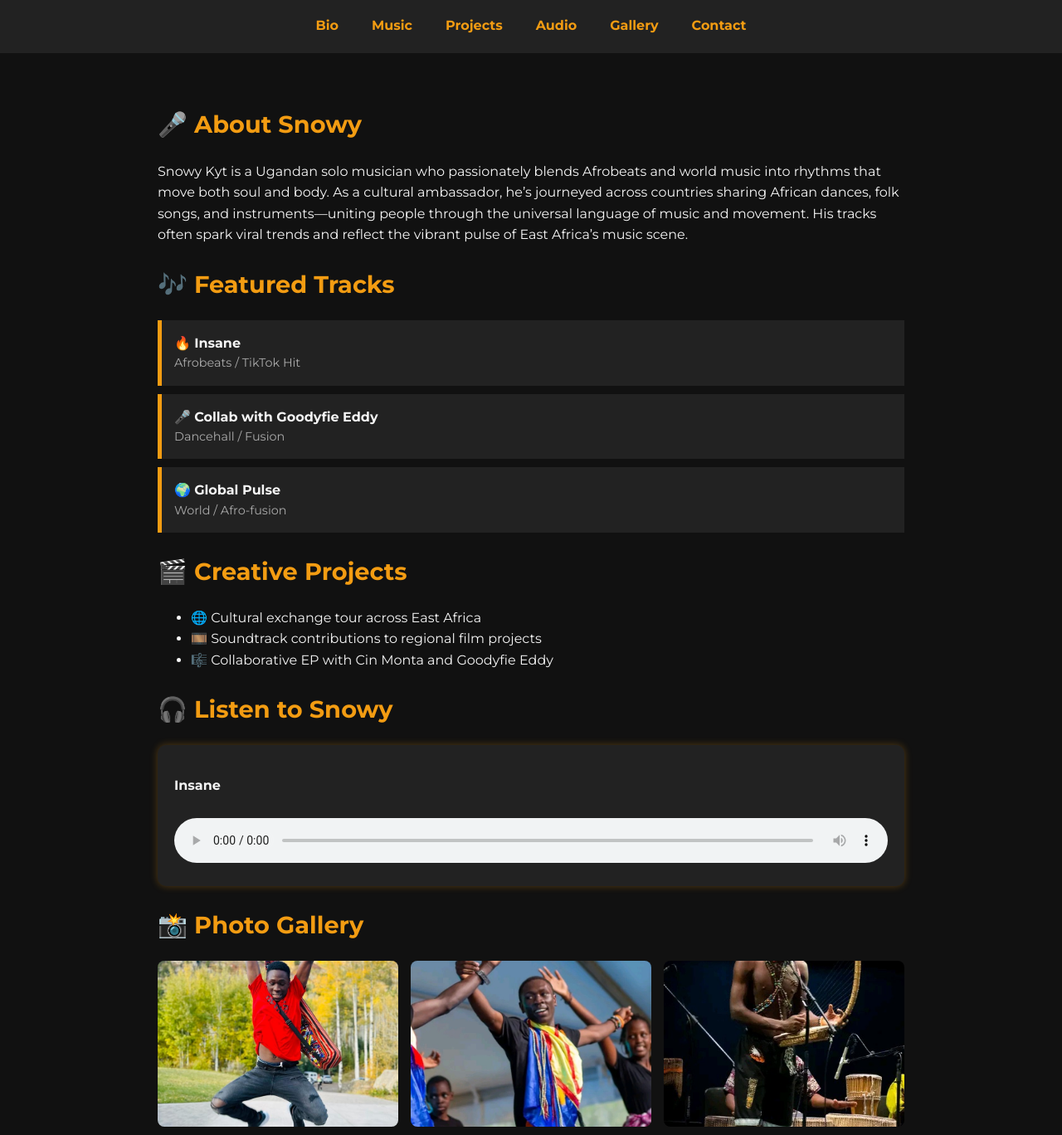
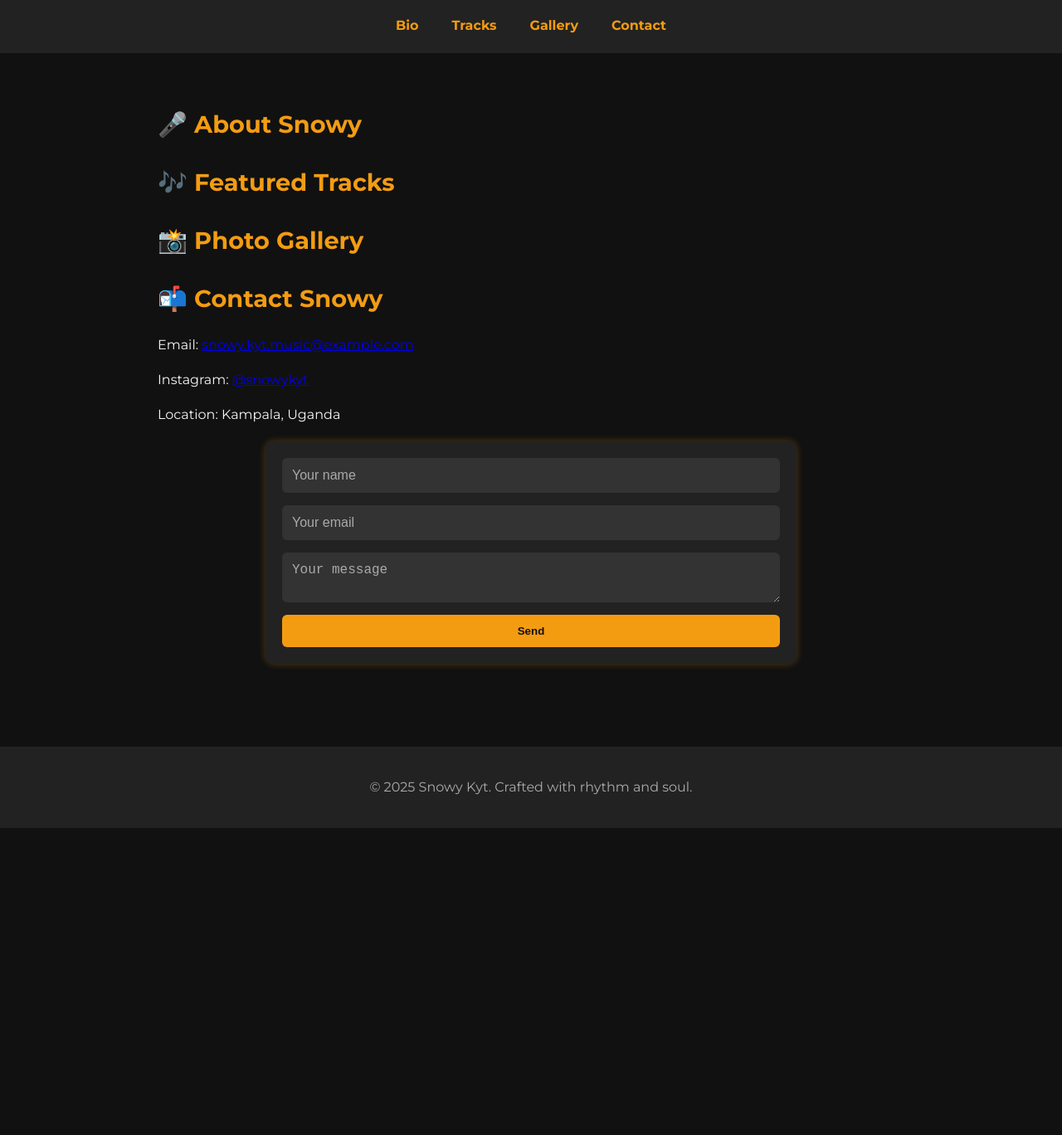
Before and after one commit to RayThund3r/sky, a plain HTML site: page index.html in a window 1280 px wide. Shown: the part 482-1850 px from the top of the page at 83% size. After the commit the page ends 1480 px from the top, so only its background shows below. Drawn offline with Linux system fonts and the light colour scheme.

Commit message:
Revise index.html structure and content
Updated the HTML structure and content for the Snowy Kyt music portfolio page, including sections for bio, featured tracks, gallery, and contact information.

```diff
--- a/index.html
+++ b/index.html
@@ -11,16 +11,6 @@
   <link rel="stylesheet" href="styles.css" />
   <link rel="icon" href="images/favicon.png" type="image/png" />
   <link href="https://fonts.googleapis.com/css2?family=Montserrat:wght@400;700&display=swap" rel="stylesheet" />
-
-<!-- Google Analytics -->
-<script async src="https://www.googletagmanager.com/gtag/js?id=G-XXXXXXX"></script>
-<script>
-  window.dataLayer = window.dataLayer || [];
-  function gtag(){dataLayer.push(arguments);}
-  gtag('js', new Date());
-  gtag('config', 'G-XXXXXXX');
-</script>
-
 </head>
 <body>
   <header class="hero">
@@ -34,9 +24,7 @@
     <button class="nav-toggle" aria-label="Toggle navigation">☰</button>
     <ul class="nav-menu">
       <li><a href="#bio">Bio</a></li>
-    <li><a href="#music">Music</a></li>
-    <li><a href="#projects">Projects</a></li>
-    <li><a href="#audio">Audio</a></li>
+      <li><a href="#tracks">Tracks</a></li>
       <li><a href="#gallery">Gallery</a></li>
       <li><a href="#contact">Contact</a></li>
     </ul>
@@ -45,48 +33,17 @@
   <main>
     <section id="bio">
       <h2>🎤 About Snowy</h2>
-      <p>Snowy Kyt is a Ugandan solo musician who passionately blends Afrobeats and world music into rhythms that move both soul and body. As a cultural ambassador, he’s journeyed across countries sharing African dances, folk songs, and instruments—uniting people through the universal language of music and movement. His tracks often spark viral trends and reflect the vibrant pulse of East Africa’s music scene.</p>
+      <div id="bio-content"></div>
     </section>
 
-    <section id="music">
+    <section id="tracks">
       <h2>🎶 Featured Tracks</h2>
-      <div class="track-list">
-        <div class="track">🔥 <strong>Insane</strong> <span>Afrobeats / TikTok Hit</span></div>
-        <div class="track">🎤 <strong>Collab with Goodyfie Eddy</strong> <span>Dancehall / Fusion</span></div>
-        <div class="track">🌍 <strong>Global Pulse</strong> <span>World / Afro-fusion</span></div>
-      </div>
-    </section>
-
-    <section id="projects">
-      <h2>🎬 Creative Projects</h2>
-      <ul>
-        <li>🌐 Cultural exchange tour across East Africa</li>
-        <li>🎞️ Soundtrack contributions to regional film projects</li>
-        <li>🎼 Collaborative EP with Cin Monta and Goodyfie Eddy</li>
-      </ul>
-    </section>
-
-    <section id="audio">
-      <h2>🎧 Listen to Snowy</h2>
-      <div class="audio-player">
-        <p><strong>Insane</strong></p>
-        <audio controls>
-          <source src="audio/insane.mp3" type="audio/mpeg" />
-          Your browser does not support the audio element.
-        </audio>
-      </div>
+      <div id="track-list"></div>
     </section>
 
     <section id="gallery">
       <h2>📸 Photo Gallery</h2>
-      <div class="gallery-grid">
-        <a href="images/1.jpg" class="lightbox"><img src="images/1.jpg" alt="Live performance" loading="lazy" /></a>
-        <a href="images/2.jpg" class="lightbox"><img src="images/2.jpg" alt="Studio session" loading="lazy" /></a>
-        <a href="images/3.jpg" class="lightbox"><img src="images/3.jpg" alt="Album artwork" loading="lazy" /></a>
-        <a href="images/4.jpg" class="lightbox"><img src="images/4.jpg" alt="Backstage moment" loading="lazy" /></a>
-        <a href="images/5.jpg" class="lightbox"><img src="images/5.jpg" alt="Crowd energy" loading="lazy" /></a>
-        <a href="images/6.jpg" class="lightbox"><img src="images/6.jpg" alt="Music gear" loading="lazy" /></a>
-      </div>
+      <div id="gallery-grid"></div>
     </section>
 
     <section id="contact">
@@ -108,9 +65,7 @@
     <p>© 2025 Snowy Kyt. Crafted with rhythm and soul.</p>
   </footer>
 
-
   <button id="scrollTop" aria-label="Scroll to top">↑</button>
-
   <script src="scripts.js"></script>
 </body>
 </html>
```
Lines whose indentation alone changed are shown as unchanged.
